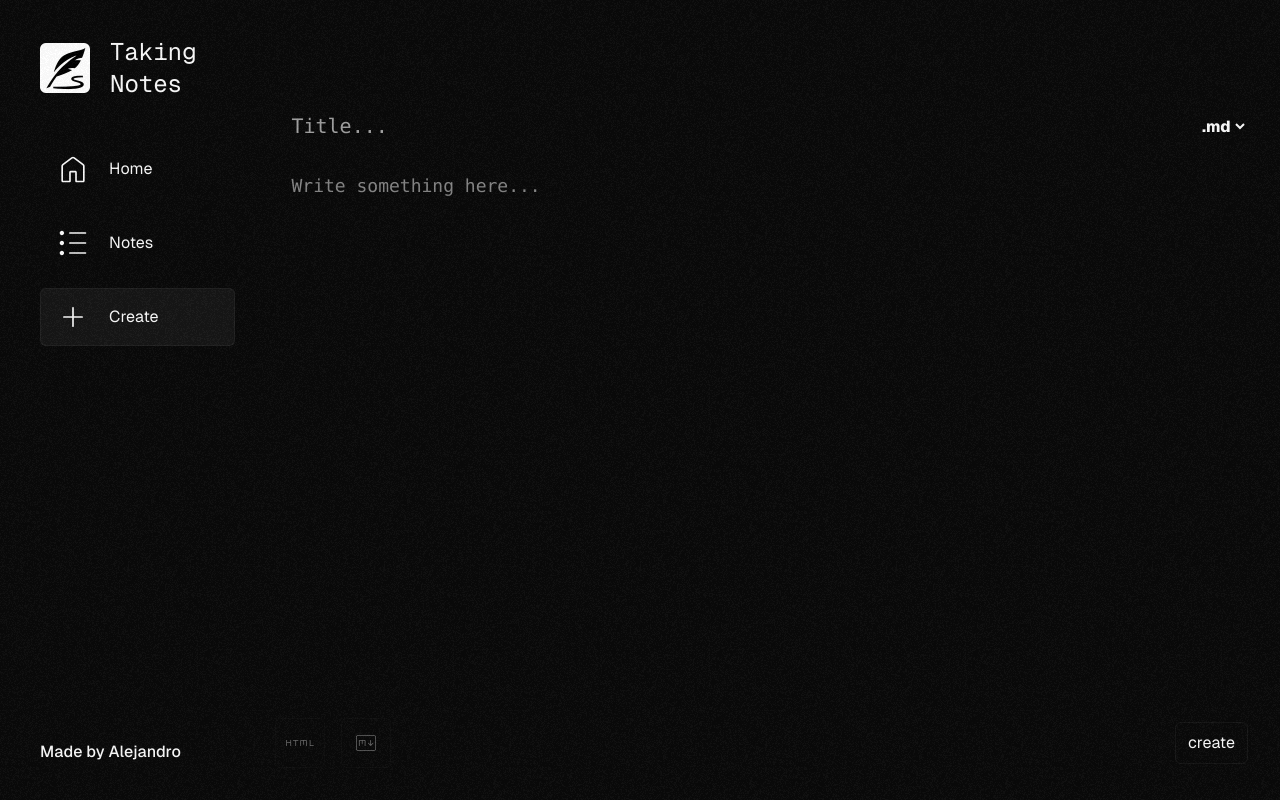
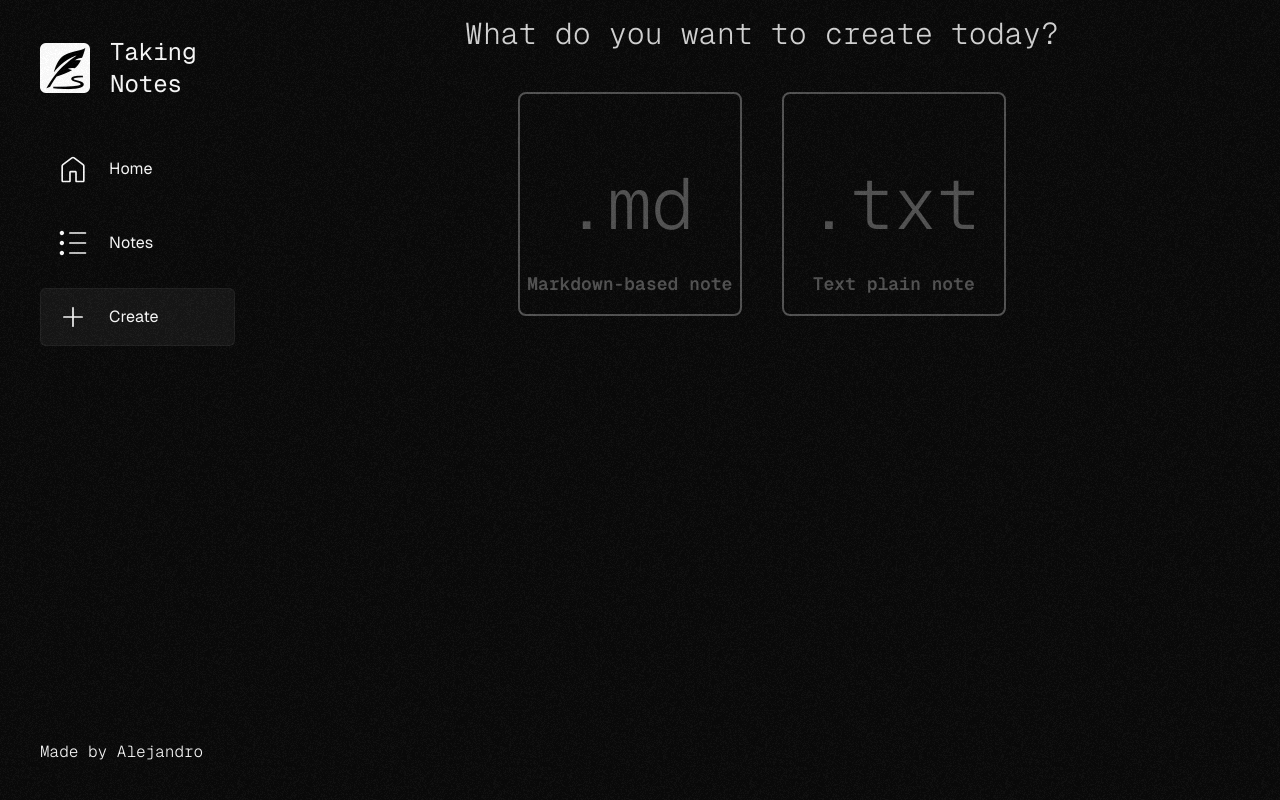
Before and after one commit to AlejandroDalzotto/taking-notes, a Next.js app: page /editor/create in a window 1280 px wide. Built offline with nearby package versions, Linux system fonts and the light colour scheme.

Commit message:
refactor: separate pages into specific note types

```diff
--- a/src/app/editor/create/page.tsx
+++ b/src/app/editor/create/page.tsx
@@ -1,96 +1,62 @@
-"use client";
+import { FileExtension } from "@/lib/definitions"
+import clsx from "clsx"
+import Link from "next/link"
 
-import { useState, type FormEvent } from "react";
-import { createNote } from "@/lib/notes.service";
-import { FileExtension, NoteEntry } from "@/lib/definitions";
-import { useRouter } from "next/navigation";
-import { toast } from "sonner";
-import { extensionsOptions } from "@/lib/constants";
-import MDEditor from "@/components/MDEditor";
-import ButtonPreviewHtml from "@/components/ButtonPreviewHtml";
-import { useEditor } from "@/context/editor-provider";
-import ButtonPreviewMarkdown from "@/components/ButtonPreviewMarkdown";
+type NoteOption = {
+  label: string,
+  symbol: FileExtension,
+  url: string,
+}
 
 export default function CreateNotePage() {
 
-  const router = useRouter()
-  const [extension, setExtension] = useState<FileExtension>(FileExtension.MARKDOWN);
-
-  const { content, setContent } = useEditor()
-
-  const handleAction = async (e: FormEvent<HTMLFormElement>) => {
-    e.preventDefault()
-    const formData = new FormData(e.currentTarget);
-
-    const newEntry: NoteEntry = {
-      title: formData.get("title") as string,
-      content: formData.get("content") as string,
-      fileExtension: formData.get("extension") as FileExtension,
-    };
-    const [error, message] = await createNote(newEntry)
-
-    if (!error) {
-      toast.success(message)
-      router.push("/notes")
-
-      return
+  const options: NoteOption[] = [
+    {
+      label: "Markdown-based note",
+      symbol: FileExtension.MARKDOWN,
+      url: "/editor/create/md",
+    },
+    {
+      label: "Text plain note",
+      symbol: FileExtension.PLAINTEXT,
+      url: "/editor/create/txt",
     }
-
-    toast.error(error.message)
-  }
+  ]
 
   return (
-    <div className="flex flex-col items-start max-h-full min-h-full p-4 pt-20">
-      <form onSubmit={(e) => handleAction(e)} className="flex flex-col w-full grow">
-        <div className="flex gap-x-4">
-          <input
-            spellCheck={false}
-            autoComplete="off"
-            name="title"
-            placeholder="Title..."
-            className="w-full p-4 text-xl font-mono transition-colors bg-transparent outline-none placeholder:text-neutral-400 hover:bg-white/[0.01] focus:bg-white/5"
-          />
-          <select onChange={(e) => setExtension(e.target.value as FileExtension)} name="extension" className="font-extrabold outline-none transition-colors hover:bg-white/[0.01] focus:bg-white/5">
+    <div className="flex flex-col items-center justify-center gap-10 grow place-content-center">
+      <h2 className="text-3xl font-light text-center text-neutral-300 font-geist-mono">What do you want to create today?</h2>
+      <div className="flex flex-wrap gap-10">
         {
-              extensionsOptions.map(extension => {
+          options.map(option => {
+
             return (
-                  <option
-                    key={extension.value}
-                    value={extension.value}
-                    className={extension.colorClass + " font-extrabold"}
+              <Link
+                href={option.url}
+                title={`Create a ${option.label.toLowerCase()}`}
+                className={clsx(
+                  "relative transition-colors group flex flex-col items-center justify-end w-56 p-4 border-2 rounded-lg font-geist-mono text-neutral-600 border-neutral-600 aspect-square",
+                  { "hover:border-neutral-300 hover:bg-neutral-300/10": option.symbol === FileExtension.PLAINTEXT },
+                  { "hover:border-blue-500 hover:bg-blue-500/10": option.symbol === FileExtension.MARKDOWN },
+                )}
+                key={option.symbol}
               >
-                    .{extension.value}
-                  </option>
+                <p className={clsx(
+                  "absolute transition-colors font-light -translate-x-1/2 -translate-y-1/2 text-7xl top-1/2 left-1/2",
+                  { "group-hover:text-neutral-300": option.symbol === FileExtension.PLAINTEXT },
+                  { "group-hover:text-blue-500": option.symbol === FileExtension.MARKDOWN },
+                )}>{".".concat(option.symbol)}</p>
+                <p className={clsx(
+                  "text-lg transition-colors font-bold truncate whitespace-nowrap",
+                  { "group-hover:text-neutral-300": option.symbol === FileExtension.PLAINTEXT },
+                  { "group-hover:text-blue-500": option.symbol === FileExtension.MARKDOWN },
+                )}>{option.label}</p>
+              </Link>
             )
+
           })
         }
-          </select>
       </div>
-        {extension === FileExtension.MARKDOWN ? (
-          <MDEditor />
-        ) : (
-          <textarea
-            value={content}
-            onChange={(e) => setContent(e.target.value)}
-            autoComplete="off"
-            name="content"
-            spellCheck={false}
-            placeholder="Write about something..."
-            className="p-4 overflow-y-auto font-mono text-lg transition-colors bg-transparent outline-none resize-none grow text-start placeholder:text-neutral-400 hover:bg-white/5"
-          />
-        )}
-        <div className="flex items-center justify-between w-full">
-          <div className="flex items-center gap-x-4">
-            <ButtonPreviewHtml />
-            {extension === FileExtension.MARKDOWN && (
-              <ButtonPreviewMarkdown />
-            )}
-          </div>
-          <button type="submit" className="px-3 py-2 mt-5 transition-colors border rounded-md border-white/5 hover:bg-white/5 w-fit">
-            create
-          </button>
-        </div>
-      </form>
     </div>
   )
 }
--- /dev/null
+++ b/src/app/editor/create/txt/page.tsx
@@ -0,0 +1,64 @@
+"use client";
+
+import ButtonPreviewHtml from "@/components/ButtonPreviewHtml";
+import { useEditor } from "@/context/editor-provider";
+import { FileExtension, NoteEntry } from "@/lib/definitions";
+import { createNote } from "@/lib/notes.service";
+import { useRouter } from "next/navigation";
+import { type FormEvent } from "react";
+import { toast } from "sonner";
+
+export default function CreateTxtNotePage() {
+
+  const router = useRouter()
+
+  const { content, setContent } = useEditor()
+
+  const handleAction = async (e: FormEvent<HTMLFormElement>) => {
+    e.preventDefault()
+    const formData = new FormData(e.currentTarget);
+
+    const newEntry: NoteEntry = {
+      title: formData.get("title") as string,
+      content: formData.get("content") as string,
+      fileExtension: FileExtension.PLAINTEXT,
+    };
+    const [error, message] = await createNote(newEntry)
+
+    if (!error) {
+      toast.success(message)
+      router.push("/notes")
+
+      return
+    }
+
+    toast.error(error.message)
+  }
+
+  return (
+    <form onSubmit={(e) => handleAction(e)} className="flex flex-col w-full grow">
+      <input
+        spellCheck={false}
+        autoComplete="off"
+        name="title"
+        placeholder="Title..."
+        className="w-full p-4 text-xl font-mono transition-colors bg-transparent outline-none placeholder:text-neutral-400 hover:bg-white/[0.01] focus:bg-white/5"
+      />
+      <textarea
+        value={content}
+        onChange={(e) => setContent(e.target.value)}
+        autoComplete="off"
+        name="content"
+        spellCheck={false}
+        placeholder="Write about something..."
+        className="p-4 overflow-y-auto font-mono text-lg transition-colors bg-transparent outline-none resize-none grow text-start placeholder:text-neutral-400 hover:bg-white/5"
+      />
+      <div className="flex items-center justify-between w-full">
+        <ButtonPreviewHtml />
+        <button type="submit" className="px-3 py-2 mt-5 transition-colors border rounded-md border-white/5 hover:bg-white/5 w-fit">
+          create
+        </button>
+      </div>
+    </form>
+  )
+}
--- /dev/null
+++ b/src/app/editor/edit/md/page.tsx
@@ -0,0 +1,119 @@
+"use client";
+
+import ButtonPreviewHtml from "@/components/ButtonPreviewHtml";
+import ButtonPreviewMarkdown from "@/components/ButtonPreviewMarkdown";
+import ErrorDisplay from "@/components/ErrorDisplay";
+import MDEditor from "@/components/MDEditor";
+import { useEditor } from "@/context/editor-provider";
+import { useAsyncResult } from "@/hooks/useAsyncResult";
+import { FileExtension, NoteEntry } from "@/lib/definitions";
+import { editNote, getNoteContent, getNoteMetadata } from "@/lib/notes.service";
+import { useRouter, useSearchParams } from "next/navigation";
+import { type FormEvent, Suspense, useEffect } from "react";
+import { toast } from "sonner";
+
+const ContentWrapped = () => {
+  const searchParams = useSearchParams();
+  const tag = searchParams.get("tag") ?? "";
+
+  const {
+    error: contentError,
+    data: contentData,
+    loading: loadingContent,
+  } = useAsyncResult(
+    () => getNoteContent(tag, FileExtension.MARKDOWN),
+    [tag]
+  );
+
+  const {
+    error: metadataError,
+    data: metadata,
+    loading: loadingMetadata,
+  } = useAsyncResult(
+    () => getNoteMetadata(tag),
+    [tag]
+  );
+
+  const { setInitialContent } = useEditor();
+
+  const router = useRouter()
+
+  // eslint-disable-next-line react-hooks/exhaustive-deps
+  useEffect(() => {
+    if (contentData) {
+      setInitialContent(contentData);
+    }
+  }, [contentData]);
+
+  const handleAction = async (e: FormEvent<HTMLFormElement>) => {
+    e.preventDefault()
+
+    const formData = new FormData(e.currentTarget);
+
+    const newEntry: NoteEntry = {
+      title: formData.get("title") as string,
+      content: formData.get("content") as string,
+      fileExtension: FileExtension.MARKDOWN,
+    };
+
+    const [anErrorHasHappened, message] = await editNote(tag, newEntry)
+
+    if (!anErrorHasHappened) {
+      toast.success(message)
+      router.push("/notes")
+
+      return
+    }
+
+    toast.error(message)
+  }
+
+  if (loadingContent || loadingMetadata) return <div>Loading...</div>;
+  if (contentError || metadataError || !contentData || !metadata)
+    return (
+      <ErrorDisplay
+        message={[contentError?.message, metadataError?.message]
+          .filter(Boolean)
+          .join("\n")}
+      />
+    );
+
+  return (
+    <div className="flex flex-col items-start max-h-full min-h-full p-4 pt-20">
+      <form onSubmit={(e) => handleAction(e)} className="flex flex-col grow w-full">
+        <input
+          defaultValue={metadata?.title}
+          autoComplete="off"
+          name="title"
+          placeholder="Title..."
+          className="px-3 py-4 text-xl w-full transition-colors bg-transparent outline-none placeholder:text-neutral-400 hover:bg-white/5"
+        />
+        <MDEditor />
+
+        <div className="flex items-center justify-between w-full">
+          <div className="flex items-center gap-x-4">
+            <ButtonPreviewHtml />
+            <ButtonPreviewMarkdown />
+          </div>
+          <button
+            type="submit"
+            className="px-3 py-2 mt-5 ml-auto transition-colors border rounded-md border-white/5 hover:bg-white/5 w-fit"
+          >
+            save
+          </button>
+        </div>
+      </form>
+    </div>
+  )
+}
+
+export default function EditNotePage() {
+
+  return (
+    <div className="w-full h-full flex flex-col p-1 gap-y-2">
+      <Suspense>
+        <ContentWrapped />
+      </Suspense>
+    </div>
+  )
+}
--- a/src/app/editor/edit/page.tsx
+++ b/src/app/editor/edit/txt/page.tsx
@@ -1,28 +1,28 @@
 "use client";
+
+import ButtonPreviewHtml from "@/components/ButtonPreviewHtml";
 import ErrorDisplay from "@/components/ErrorDisplay";
+import { useEditor } from "@/context/editor-provider";
+import { useAsyncResult } from "@/hooks/useAsyncResult";
+import { FileExtension, NoteEntry } from "@/lib/definitions";
 import { editNote, getNoteContent, getNoteMetadata } from "@/lib/notes.service";
-import { FileExtension, NoteEntry } from "@/lib/definitions";
 import { useRouter, useSearchParams } from "next/navigation";
 import { type FormEvent, Suspense, useEffect } from "react";
 import { toast } from "sonner";
-import { useAsyncResult } from "@/hooks/useAsyncResult";
-import ButtonPreviewHtml from "@/components/ButtonPreviewHtml";
-import MDEditor from "@/components/MDEditor";
-import { useEditor } from "@/context/editor-provider";
-import ButtonPreviewMarkdown from "@/components/ButtonPreviewMarkdown";
 
-const ContentWrapped = () => {
-  const searchParams = useSearchParams();
-  const tag = searchParams.get("tag") ?? "";
-  const extension = searchParams.get("ext") ?? "";
+const EditNoteWrapped = () => {
+
+  const router = useRouter()
+  const searchParams = useSearchParams()
+  const tag = searchParams.get("tag")!
 
   const {
     error: contentError,
     data: contentData,
     loading: loadingContent,
   } = useAsyncResult(
-    () => getNoteContent(tag, extension),
-    [tag, extension]
+    () => getNoteContent(tag, FileExtension.PLAINTEXT),
+    [tag]
   );
 
   const {
@@ -36,7 +36,6 @@ const ContentWrapped = () => {
 
   const { content, setContent, setInitialContent } = useEditor();
 
-  const router = useRouter()
 
   // eslint-disable-next-line react-hooks/exhaustive-deps
   useEffect(() => {
@@ -53,12 +52,12 @@ const ContentWrapped = () => {
     const newEntry: NoteEntry = {
       title: formData.get("title") as string,
       content: formData.get("content") as string,
-      fileExtension: extension as FileExtension,
+      fileExtension: FileExtension.PLAINTEXT,
     };
 
-    const [anErrorHasHappened, message] = await editNote(tag, newEntry)
+    const [error, message] = await editNote(tag, newEntry)
 
-    if (!anErrorHasHappened) {
+    if (!error) {
       toast.success(message)
       router.push("/notes")
 
@@ -79,6 +78,7 @@ const ContentWrapped = () => {
     );
 
   return (
+    <div className="w-full h-full flex flex-col p-1 gap-y-2">
       <div className="flex flex-col items-start max-h-full min-h-full p-4 pt-20">
         <form onSubmit={(e) => handleAction(e)} className="flex flex-col grow w-full">
           <input
@@ -88,9 +88,6 @@ const ContentWrapped = () => {
             placeholder="Title..."
             className="px-3 py-4 text-xl w-full transition-colors bg-transparent outline-none placeholder:text-neutral-400 hover:bg-white/5"
           />
-        {extension === FileExtension.MARKDOWN ? (
-          <MDEditor />
-        ) : (
           <textarea
             value={content}
             onChange={(e) => setContent(e.target.value)}
@@ -100,14 +97,8 @@ const ContentWrapped = () => {
             placeholder="Write about something..."
             className="p-4 overflow-y-auto font-mono text-lg transition-colors bg-transparent outline-none resize-none grow text-start placeholder:text-neutral-400 hover:bg-white/5"
           />
-        )}
           <div className="flex items-center justify-between w-full">
-          <div className="flex items-center gap-x-4">
             <ButtonPreviewHtml />
-            {extension === FileExtension.MARKDOWN && (
-              <ButtonPreviewMarkdown />
-            )}
-          </div>
             <button
               type="submit"
               className="px-3 py-2 mt-5 ml-auto transition-colors border rounded-md border-white/5 hover:bg-white/5 w-fit"
@@ -117,16 +108,14 @@ const ContentWrapped = () => {
           </div>
         </form>
       </div>
+    </div>
   )
 }
 
-export default function EditNotePage() {
-
+export default function EditTxtNotesPage() {
   return (
-    <div className="w-full h-full flex flex-col p-1 gap-y-2">
     <Suspense>
-        <ContentWrapped />
+      <EditNoteWrapped />
     </Suspense>
-    </div>
   )
 }
--- a/src/app/editor/layout.tsx
+++ b/src/app/editor/layout.tsx
@@ -1,6 +1,6 @@
 import { EditorProvider } from "@/context/editor-provider";
 
-export default function RootLayout({
+export default function RootEditorLayout({
   children,
 }: Readonly<{
   children: React.ReactNode;
--- a/src/app/note/page.tsx
+++ b/src/app/note/page.tsx
@@ -88,7 +88,7 @@ const Wrapper = () => {
           </button>
           <Link
             title={`Edit ${metadata?.title ?? "undefined"}`}
-            href={`/editor/edit?tag=${tag}&ext=${extension}`}
+            href={`/editor/edit/${extension}?tag=${tag}`}
             className="w-8 h-8 transition-all border rounded-md group/edit hover:bg-green-500/5 hover:border-green-500/5 hover:scale-110 border-white/5 bg-white/5"
           >
             <IconEdit size={32} className="fill-neutral-50 p-0.5 group-hover/edit:fill-green-600 transition-colors" />
--- a/src/components/Navbar.tsx
+++ b/src/components/Navbar.tsx
@@ -64,7 +64,7 @@ export default function Navbar() {
 
       <Link
         target="_blank"
-        className="font-medium transition-colors hover:text-rose-600"
+        className="font-light font-geist-mono transition-colors hover:text-blue-500"
         href="https://github.com/AlejandroDalzotto"
       >
         Made by Alejandro
--- a/src/context/editor-provider.tsx
+++ b/src/context/editor-provider.tsx
@@ -1,16 +1,21 @@
 "use client";
 import { createContext, useContext, useState } from "react";
 
-type EditorContextType = {
+type EditorState = {
+  content: string;
+};
+
+type EditorActions = {
   setContent: (content: string) => void;
-  content: string;
   setInitialContent: (content: string) => void;
-};
+}
+
+type EditorContextType = EditorState & EditorActions;
 
 export const EditorContext = createContext<EditorContextType>({
   setContent: () => { },
+  setInitialContent: () => { },
   content: "",
-  setInitialContent: () => { },
 });
 
 // Provider component can be implemented later to manage editor state
@@ -21,8 +26,13 @@ export const EditorProvider = ({ children }: { children: React.ReactNode }) => {
     setContent(initialContent);
   };
 
+
   return (
-    <EditorContext.Provider value={{ content, setContent, setInitialContent }}>
+    <EditorContext.Provider value={{
+      content,
+      setContent,
+      setInitialContent,
+    }}>
       {children}
     </EditorContext.Provider>
   );
```
Also changed, not shown: src/app/editor/create/md/page.tsx (added, +59 -0 lines). Lines whose indentation alone changed are shown as unchanged.
